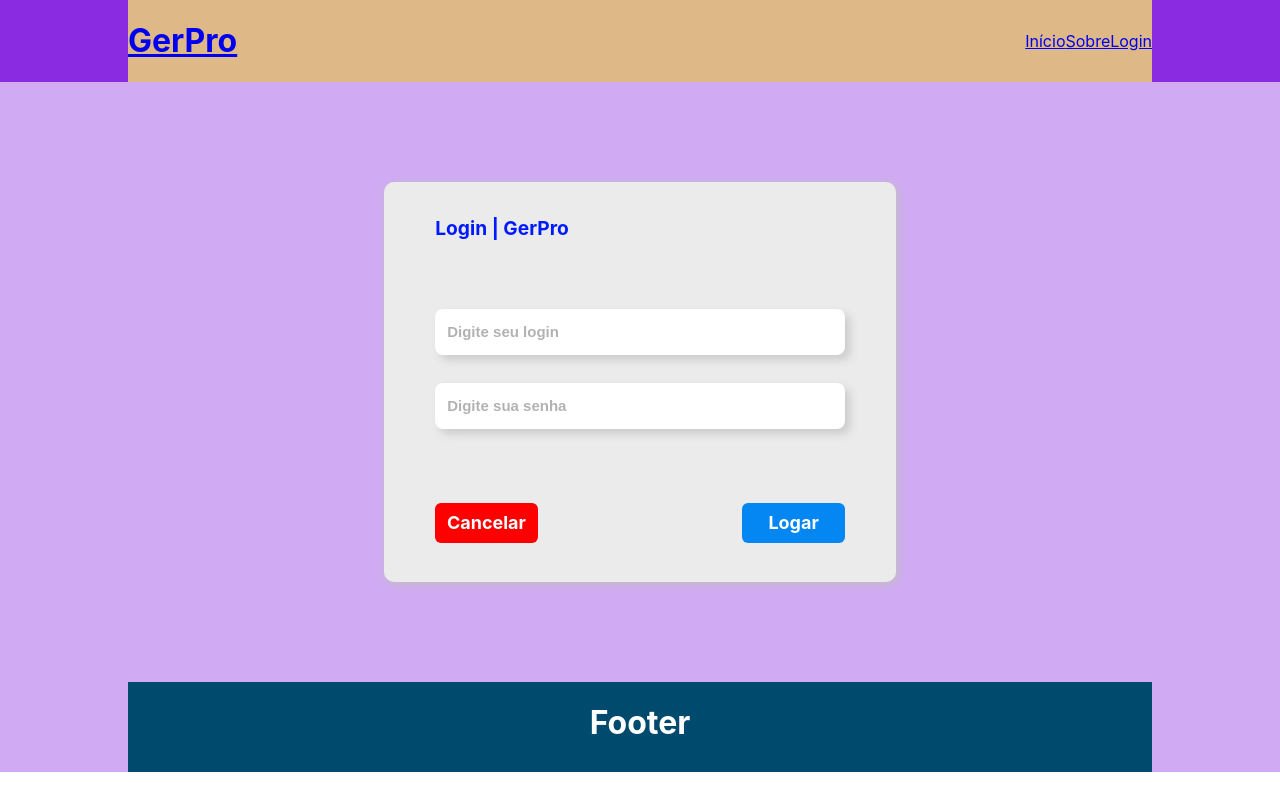
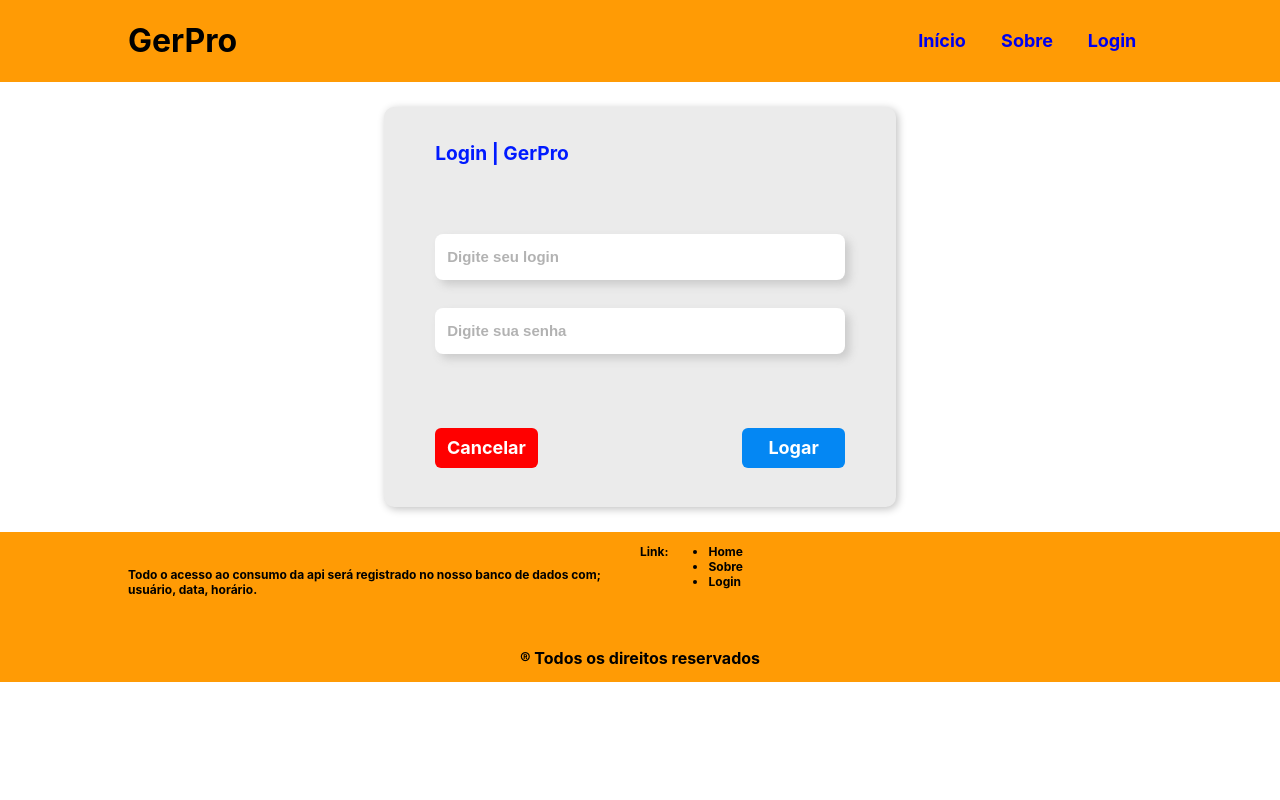
Before and after one commit to rsv6/ger-pro, a React (Create React App) app: page /login in a window 1280 px wide. Built offline with nearby package versions, Linux system fonts and the light colour scheme.

Commit message:
Adicionado layout base de estilização da aplicação, parte 2

```diff
--- a/src/componentes/Footer/footer.css
+++ b/src/componentes/Footer/footer.css
@@ -1,9 +1,62 @@
 .container-footer{
     width: 80vw;
-    height: 90px;
+    height: 150px;
     color: #FFF;
     display: flex;
     justify-content: center;
 
-    background-color: rgb(0, 74, 109);
+    background-color: #ff9b05
 }
+    /* Filhos */
+    .footer{
+        width: 100%;
+        display: flex;
+        flex-direction: column;
+        justify-content: space-between;
+
+        /* background-color: aqua; */
+    }
+
+    .footer-1{
+        display: flex;
+        align-items: flex-start;
+        justify-content: space-around;
+
+        /* background-color: rgb(139, 134, 134); */
+
+    }
+
+    .footer-1-cont{
+        width: 50%;
+        height: 100px;
+        color: #000;
+        font-size: 12px;
+        font-weight: bold;
+        /* background-color: darkmagenta; */
+
+        display: flex;
+        justify-content: flex-start;
+        align-items: center;
+    }
+
+    .footer-2-cont{
+        width: 50%;
+        height: 100px;
+        color: #000;
+        font-size: 12px;
+        font-weight: bold;
+        /* background-color: darkmagenta; */
+
+        display: flex;
+        justify-content: flex-start;
+        align-items: flex-start;
+    }
+
+    .footer-2{
+        font-weight: bold;
+        display: flex;
+        justify-content: center;
+        align-items: flex-start;
+        color: #000;
+        /* background-color: chartreuse; */
+    }
--- a/src/componentes/Footer/index.js
+++ b/src/componentes/Footer/index.js
@@ -7,7 +7,25 @@ const Footer = () => {
     return (
         <footer className="container-footer">
             <div className="footer">
-                <h1>Footer</h1>
+                <div className="footer-1">
+                    <div className="footer-1-cont">
+                        <p>Todo o acesso ao consumo da api será
+                            registrado no nosso banco de dados
+                            com; usuário, data, horário.
+                        </p>
+                    </div>
+                    <div className="footer-2-cont">
+                        <p>Link:</p>
+                        <ul>
+                            <li>Home</li>
+                            <li>Sobre</li>
+                            <li>Login</li>
+                        </ul>
+                    </div>
+                </div>
+                <div className="footer-2">
+                    <p>&reg; Todos os direitos reservados</p>
+                </div>
             </div>
         </footer>
     )
--- /dev/null
+++ b/src/componentes/Header/header.css
@@ -0,0 +1,32 @@
+.header-menu{
+    width: 250px;
+    height: 40px;
+    display: flex;
+    flex-direction: row;
+    justify-content: space-between;
+    align-items: center;
+    /* background-color: teal; */
+}
+    /* Filhos */
+    .header-menu-link{
+        width: 80px;
+        height: 30px;
+        /* background-color: chartreuse; */
+        text-decoration: none;
+        display: flex;
+        flex-direction: column;
+        justify-content: center;
+        align-items: center;
+        font-weight: bold;
+        font-size: 18px;
+        border-radius: 5px;
+
+    }
+        /* Filhos */
+        .header-menu-link:hover{
+            border-bottom: 2px solid #1c87c9;
+            color: #FFF;
+            font-size: 24px;
+            width: 150px;
+            transition: 1s;
+        }
--- a/src/componentes/Header/index.js
+++ b/src/componentes/Header/index.js
@@ -1,13 +1,15 @@
 import React, { Fragment } from 'react';
 import { Link } from 'react-router-dom';
+
+import './header.css';
 
 export default function Menu(){
 
     return (
-        <Fragment>
+        <nav className="header-menu">
             <Link className="header-menu-link" to="/"><span>Início</span></Link>
             <Link className="header-menu-link" to="/sobre"><span>Sobre</span></Link>
             <Link className="header-menu-link" to="/Login"><span>Login</span></Link>
-        </Fragment>
+        </nav>
     )
 }
--- a/src/componentes/Main/index.js
+++ b/src/componentes/Main/index.js
@@ -18,9 +18,8 @@ const Main = () => {
                         <a href="/">GerPro</a>
                     </h1>
 
-                    <nav className="container-header-menu">
-                        <Header />
-                    </nav>
+                    <Header />
+
                 </div>
             </div>
             <div className="container-body-pri">
--- a/src/componentes/Main/main.css
+++ b/src/componentes/Main/main.css
@@ -3,7 +3,7 @@
     flex-direction: row;
     justify-content: center;
     align-self:center;
-    background-color: blueviolet;
+    background-color: #ff9b05;
 }
     /* Filhos */
     .container-header{
@@ -12,16 +12,27 @@
         flex-direction: row;
         justify-content: space-between ;
         align-items: center;
-        background-color: burlywood;
+        /* background-color: burlywood; */
     }
+        /* Filhos */
+        .container-header-logo a{
+            text-decoration: none;
+            color: #000;
+        }
+
+        .container-header-logo a:hover{
+            color: #FFF;
+            transition: 1s;
+            text-shadow: 4px 4px 10px #3a3a3a;
+        }
 
 .container-body-pri{
-    height: 600px;
+    height: 450px;
     display: flex;
     flex-direction: row;
     justify-content: center;
     align-items: center;
-    background-color: rgb(208, 170, 243);
+    /* background-color: rgb(208, 170, 243); */
 }
 
 .container-footer-pri{
@@ -30,5 +41,5 @@
     flex-direction: row;
     justify-content: center;
     align-items: center;
-    background-color: rgb(208, 170, 243);
+    background-color: #ff9b05;
 }
```
